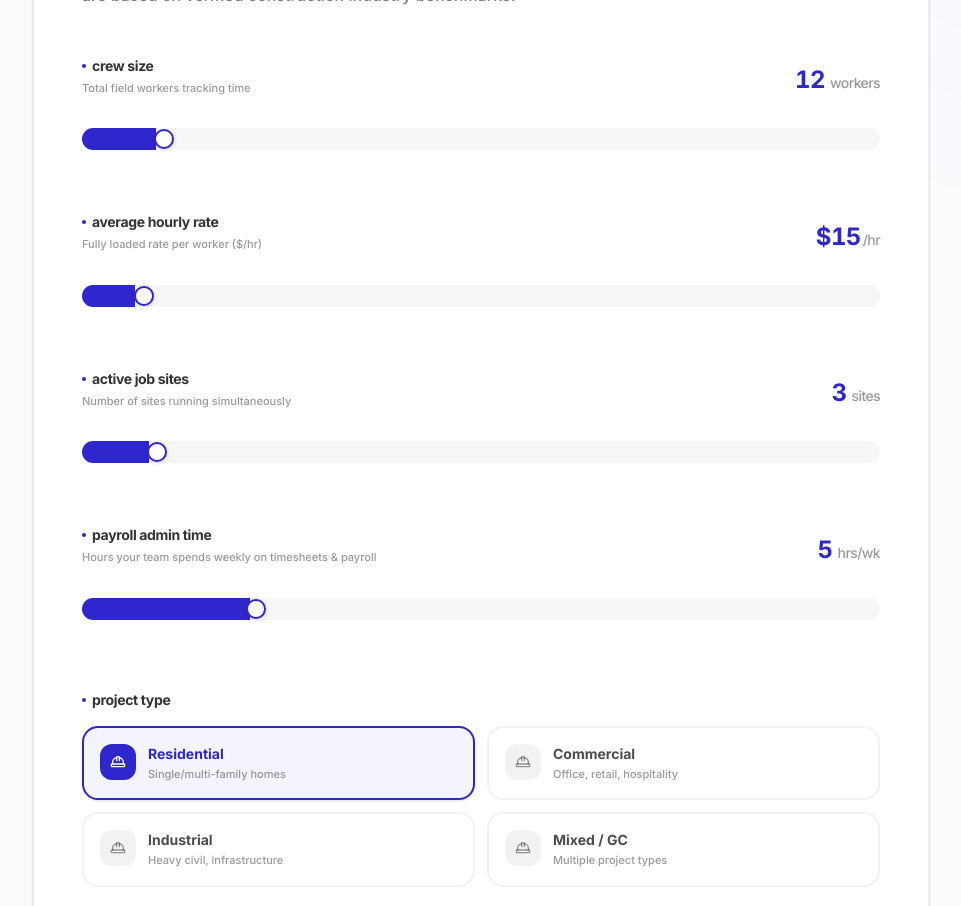
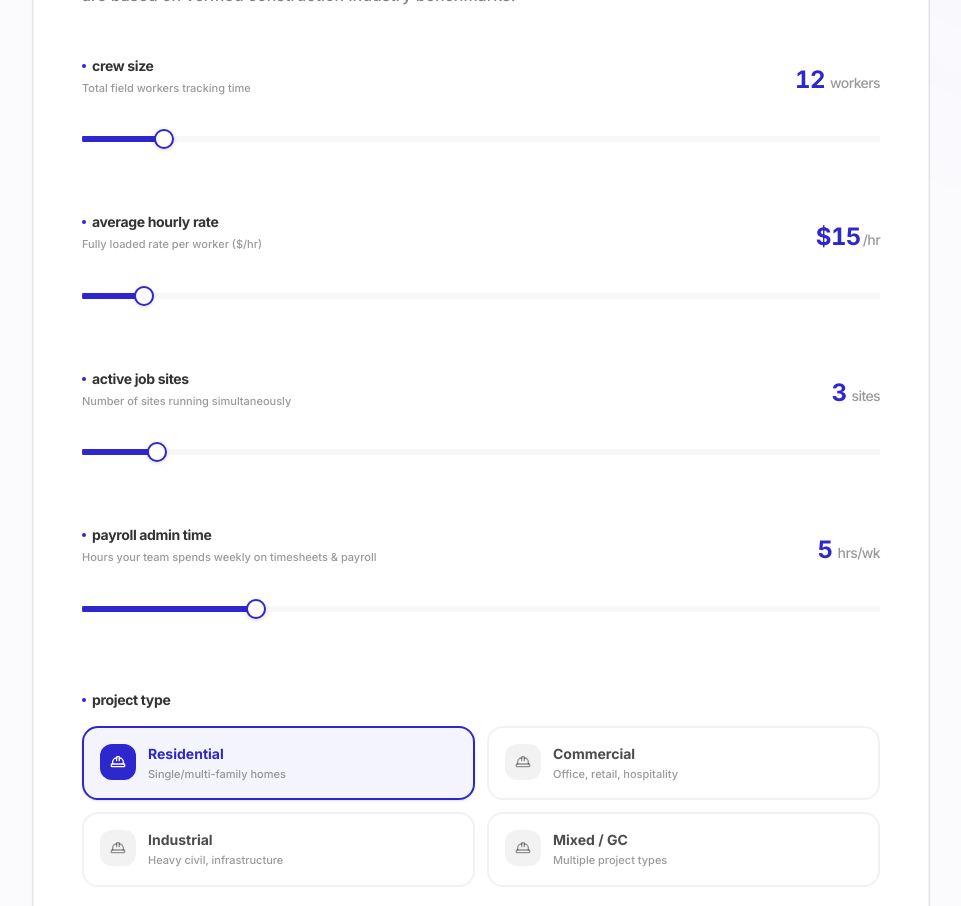
Before and after one commit to cartermitchell13/crewtrace-landing, a Next.js app: page /calculator in a window 1280 px wide. Shown: the part 980-1886 px from the top of the page, without its empty margins (159-1120 px from the left). Built offline with nearby package versions, Linux system fonts and the light colour scheme.

Commit message:
fix for sliders

```diff
--- a/app/globals.css
+++ b/app/globals.css
@@ -73,7 +73,7 @@ h6 {
 
 @media (pointer: coarse) {
   .savings-slider {
-    --slider-hit-height: 34px;
+    --slider-hit-height: 28px;
   }
 }
 
--- a/components/LiteSavingsCalculator.tsx
+++ b/components/LiteSavingsCalculator.tsx
@@ -36,7 +36,7 @@ const Slider = ({ label, value, min, max, step, unit = "", prefix = "", onChange
                     onChange={(e) => onChange(Number(e.target.value))}
                     className="savings-slider"
                     style={{
-                        background: `linear-gradient(to right, var(--primary) 0%, var(--primary) ${percentage}%, rgba(0,0,0,0.05) ${percentage}%, rgba(0,0,0,0.05) 100%)`,
+                        backgroundImage: `linear-gradient(to right, var(--primary) 0%, var(--primary) ${percentage}%, rgba(0,0,0,0.05) ${percentage}%, rgba(0,0,0,0.05) 100%)`,
                     }}
                 />
             </div>
--- a/components/SavingsCalculator.tsx
+++ b/components/SavingsCalculator.tsx
@@ -50,7 +50,7 @@ const Slider = ({ label, value, min, max, step, unit = "", prefix = "", onChange
                     onChange={(e) => onChange(Number(e.target.value))}
                     className="savings-slider"
                     style={{
-                        background: `linear-gradient(to right, var(--primary) 0%, var(--primary) ${percentage}%, rgba(0,0,0,0.03) ${percentage}%, rgba(0,0,0,0.03) 100%)`,
+                        backgroundImage: `linear-gradient(to right, var(--primary) 0%, var(--primary) ${percentage}%, rgba(0,0,0,0.03) ${percentage}%, rgba(0,0,0,0.03) 100%)`,
                     }}
                 />
             </div>
```
